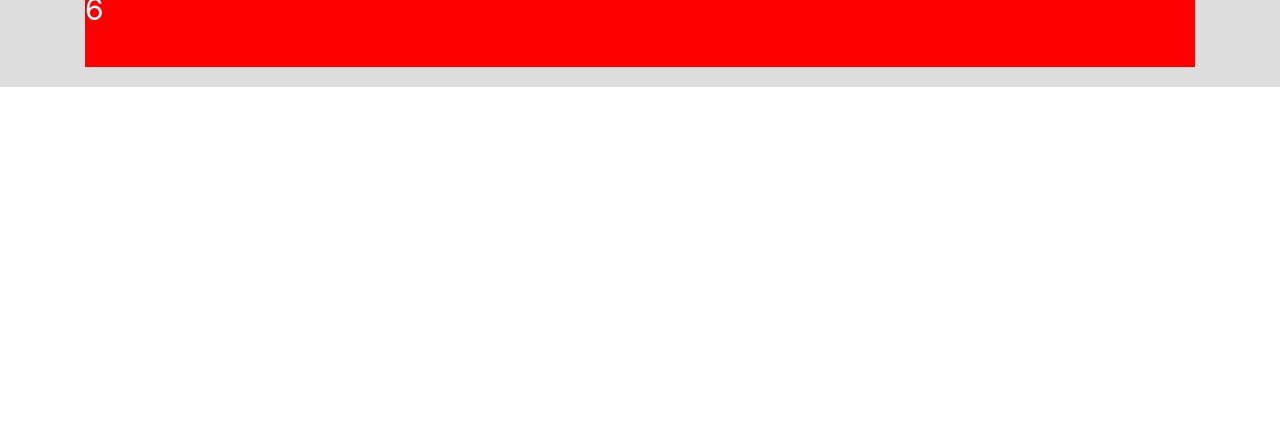
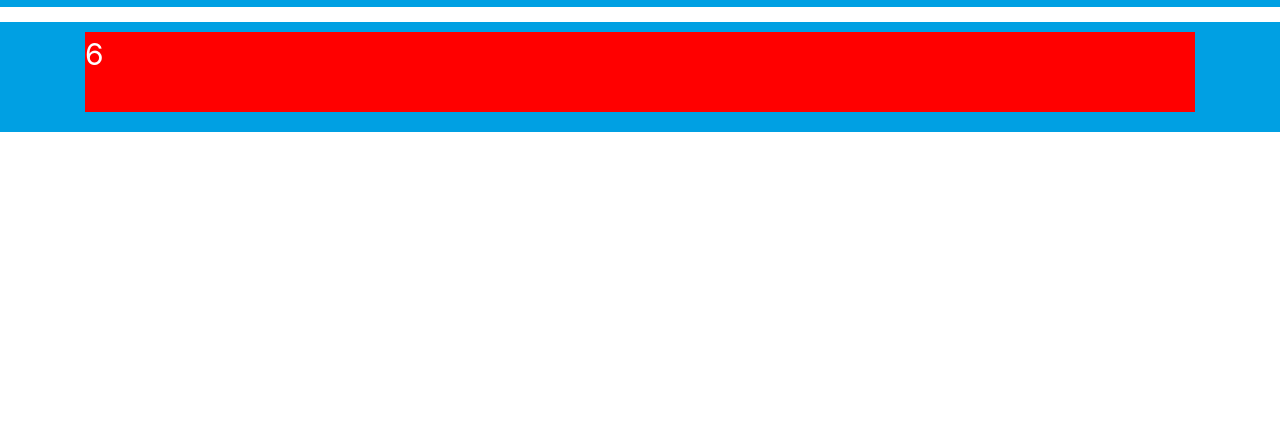
Before and after one commit to samiulhuda360/Box-layout-Position, a plain HTML site: page index.html in a window 1280 px wide. Shown: the part 353-800 px from the top of the page. Drawn offline with Linux system fonts and the light colour scheme.

Commit message:
Update style.css

```diff
--- a/css/style.css
+++ b/css/style.css
@@ -1,6 +1,6 @@
 .header, .hero, .bar, .footer {
-	background-color: #ddd;
-	margin-bottom: : 10px;
+	background-color: #00A0E3;
+	margin-bottom: 15px;
 	padding:10px 0;
 }
 .box{
```
